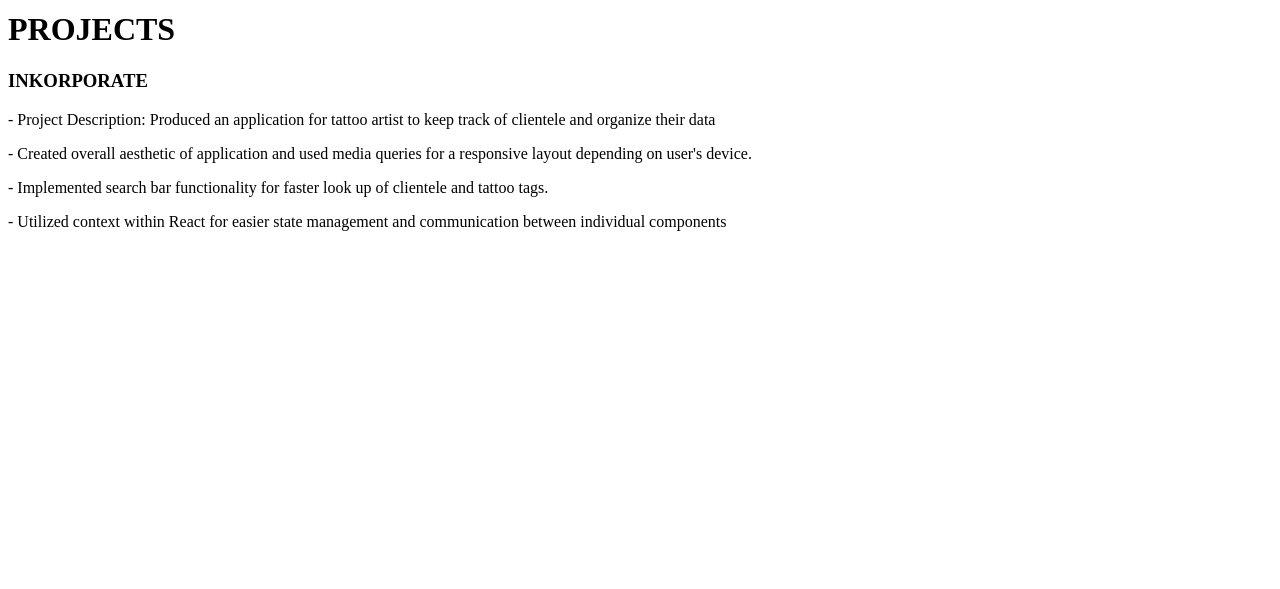
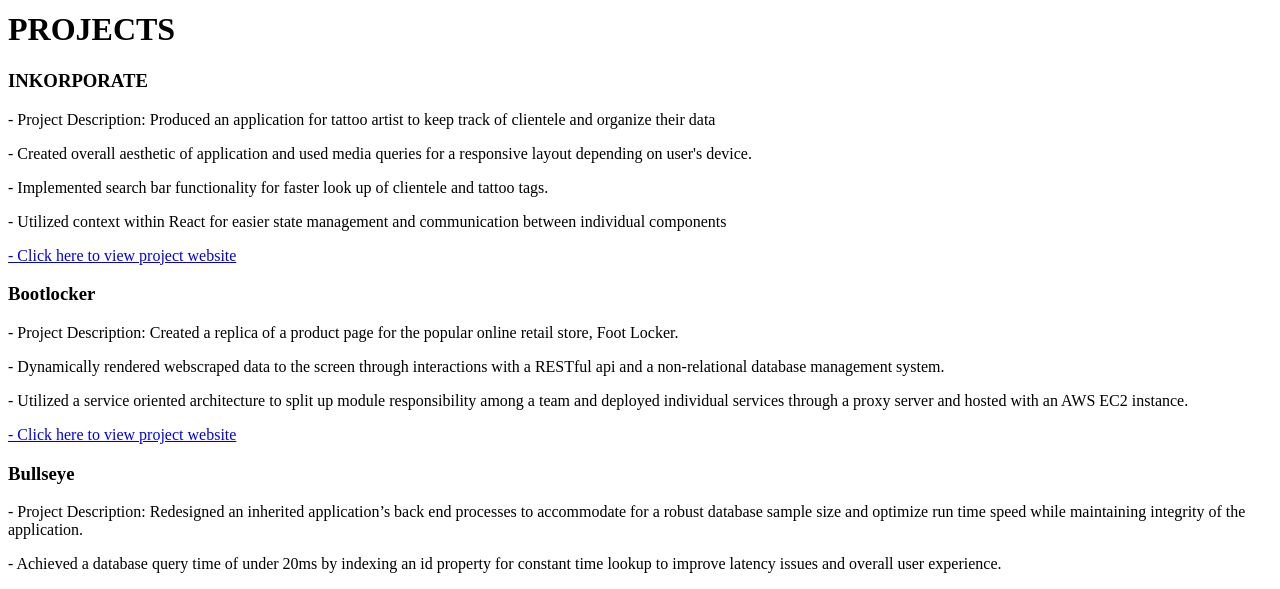
Before and after one commit to thansen8641/dataGrid, a React app: page /Projects in a window 1280 px wide. Shown: the part 340-929 px from the top of the page. Before the commit the page ends 800 px from the top, so only its background shows below. Built offline with nearby package versions, Linux system fonts and the light colour scheme; the HTML template or start-up script is replaced by a standard one.

Commit message:
Project page complete

```diff
--- a/client/src/components/Projects.jsx
+++ b/client/src/components/Projects.jsx
@@ -2,19 +2,18 @@ import React from 'react';
 import YouTube from 'react-youtube';
 
 
-// https://youtu.be/M1QAY-lB0DU
+
 
 
 const Projects = () => {
 
   const onReady = (event) => {
-    event.target.pauseVideo()
+    event.target.stopVideo()
   }
 
   const opts = {
-    height: '400',
-    width: '400',
     playerVars: {
+      height: 800,
       autoplay: 1,
     },
   }
@@ -24,11 +23,9 @@ const Projects = () => {
       <div className='projectsTitle'>
         <h1> PROJECTS </h1>
       </div>
-      <div className='project1'>
-        <div className='Inkorporate'>
+      <div className='project'>
+        <div className='projectVideo'>
           <YouTube videoId='M1QAY-lB0DU' opts={opts} onReady={onReady} />
-        </div>
-        <div className='vertLine'>
         </div>
         <div className='infoContainer'>
           <h3 className='infoTitle'>
@@ -46,6 +43,51 @@ const Projects = () => {
           <p className='infoDesc'>
             - Utilized context within React for easier state management and communication between individual components
         </p>
+          <a className='linkToSite' target="_blank" href="https://inkrprate.herokuapp.com/">- Click here to view project website</a>
+        </div>
+      </div>
+
+      <div className='project'>
+        <div className='infoContainer'>
+          <h3 className='infoTitle'>
+            Bootlocker
+        </h3>
+          <p className='infoDesc'>
+            - Project Description: Created a replica of a product page for the popular online retail store, Foot Locker.
+            </p>
+          <p className='infoDesc'>
+            - Dynamically rendered webscraped data to the screen through interactions with a RESTful api and a non-relational database management system.
+            </p>
+          <p className='infoDesc'>
+            - Utilized a service oriented architecture to split up module responsibility among a team and deployed individual services through a proxy server and hosted with an AWS EC2 instance.
+        </p>
+          <a className='linkToSite' target="_blank" href="https://bootlocker.herokuapp.com/">- Click here to view project website</a>
+
+        </div>
+        <div className='projectVideo'>
+          <YouTube videoId='iRv9NdiH3WM' opts={opts} onReady={onReady} />
+        </div>
+      </div>
+
+
+      <div className='project'>
+        <div className='projectVideo'>
+          <YouTube videoId='OpI3eUrDwzo' opts={opts} onReady={onReady} />
+        </div>
+        <div className='infoContainer'>
+          <h3 className='infoTitle'>
+            Bullseye
+        </h3>
+          <p className='infoDesc'>
+            - Project Description: Redesigned an inherited application’s back end processes to accommodate for a robust database sample size and optimize run time speed while maintaining integrity of the application.
+            </p>
+          <p className='infoDesc'>
+            - Achieved a database query time of under 20ms by indexing an id property for constant time lookup to improve latency issues and overall user experience.
+            </p>
+          <p className='infoDesc'>
+            - Stress tested the newly designed database to handle over 1800 RPS with a 0% error rate by implementing three servers hosted on AWS and a load balancer to proxy the individual servers for optimal application performance.
+        </p>
+        <a className='linkToSite' target="_blank" href="https://docs.google.com/document/d/1DO7iY9WajkLMrIFhEFqkOOu9bovlpzX2cvI01N1gzNU/edit?usp=sharing">- Click here to view project notes</a>
         </div>
       </div>
     </div>
```
Also changed, not shown: 1 other file (tests, documents, lock files or other folders).
